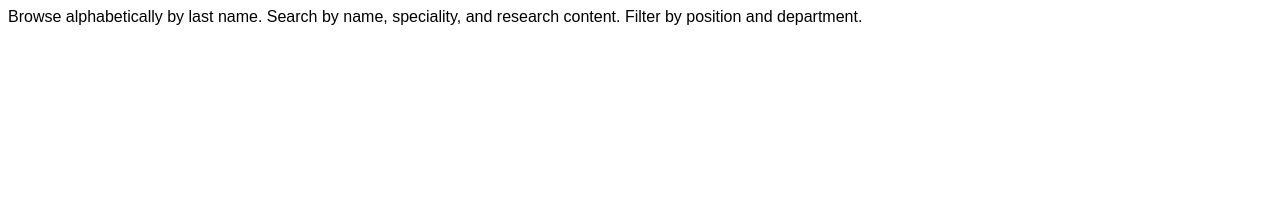
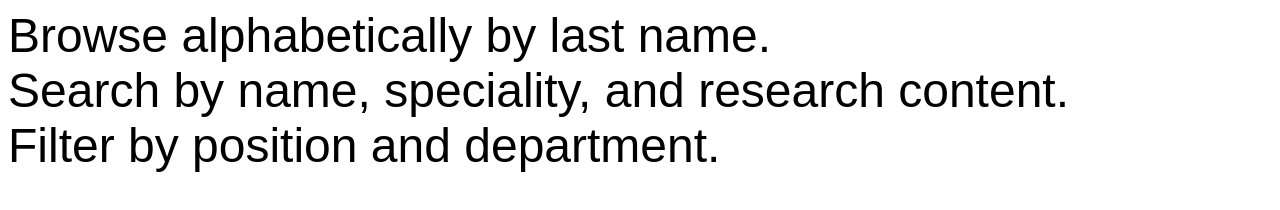
Before and after one commit to mjwarren/directory, a plain HTML site: page index.html in a window 1280 px wide. Drawn offline with Linux system fonts and the light colour scheme.

Commit message:
Update index.html

```diff
--- a/index.html
+++ b/index.html
@@ -1,7 +1,7 @@
 <body>
-  <font face="arial", size-"8">
-    Browse alphabetically by last name.
-    Search by name, speciality, and research content.
+  <font face="arial"; font size="8">
+    Browse alphabetically by last name.<br>
+    Search by name, speciality, and research content.<br>
     Filter by position and department.</font>
 <p></p><div data-type="AwesomeTableView" data-viewID="-JvHj_j7_FZQfcsozUQ3"></div>
 
```
